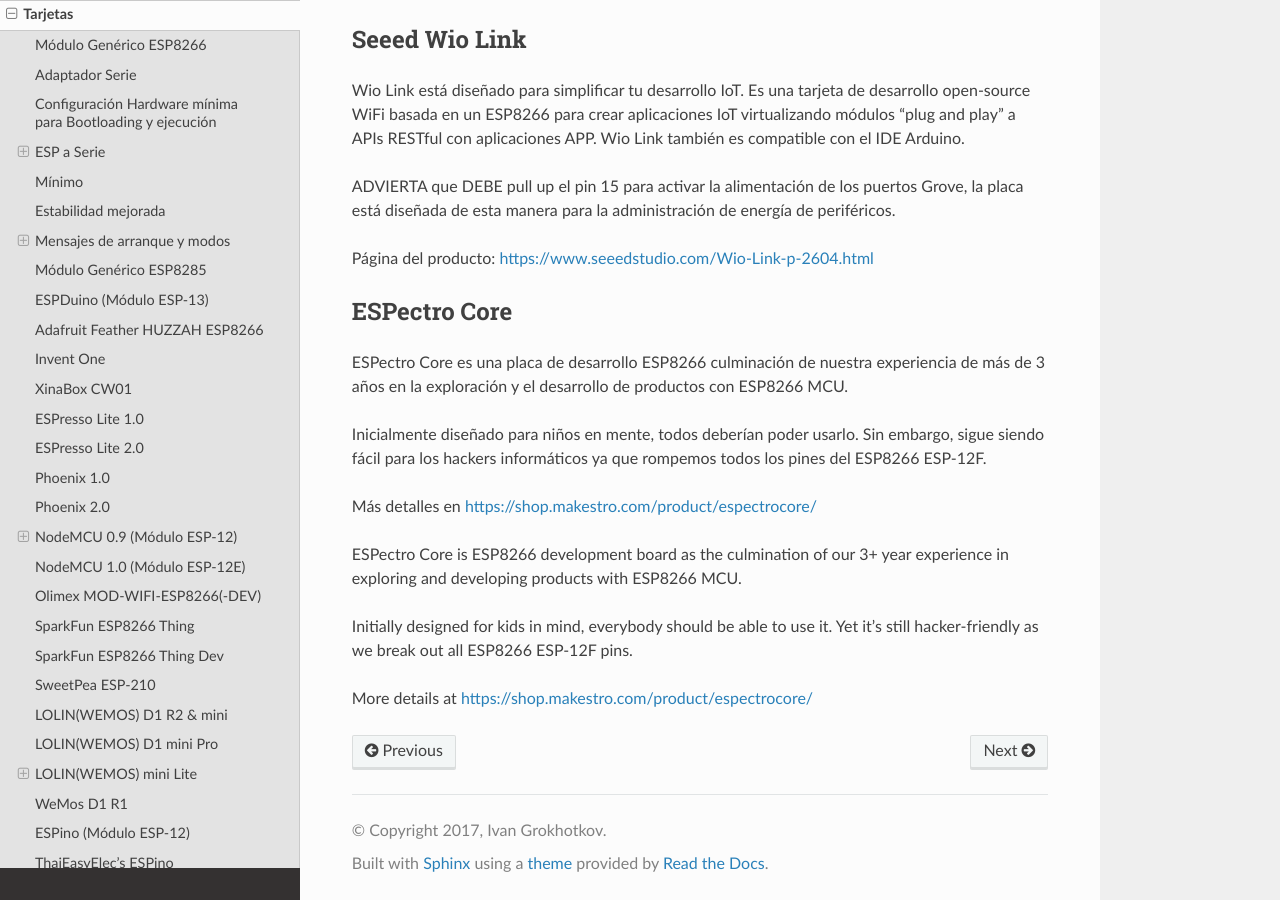
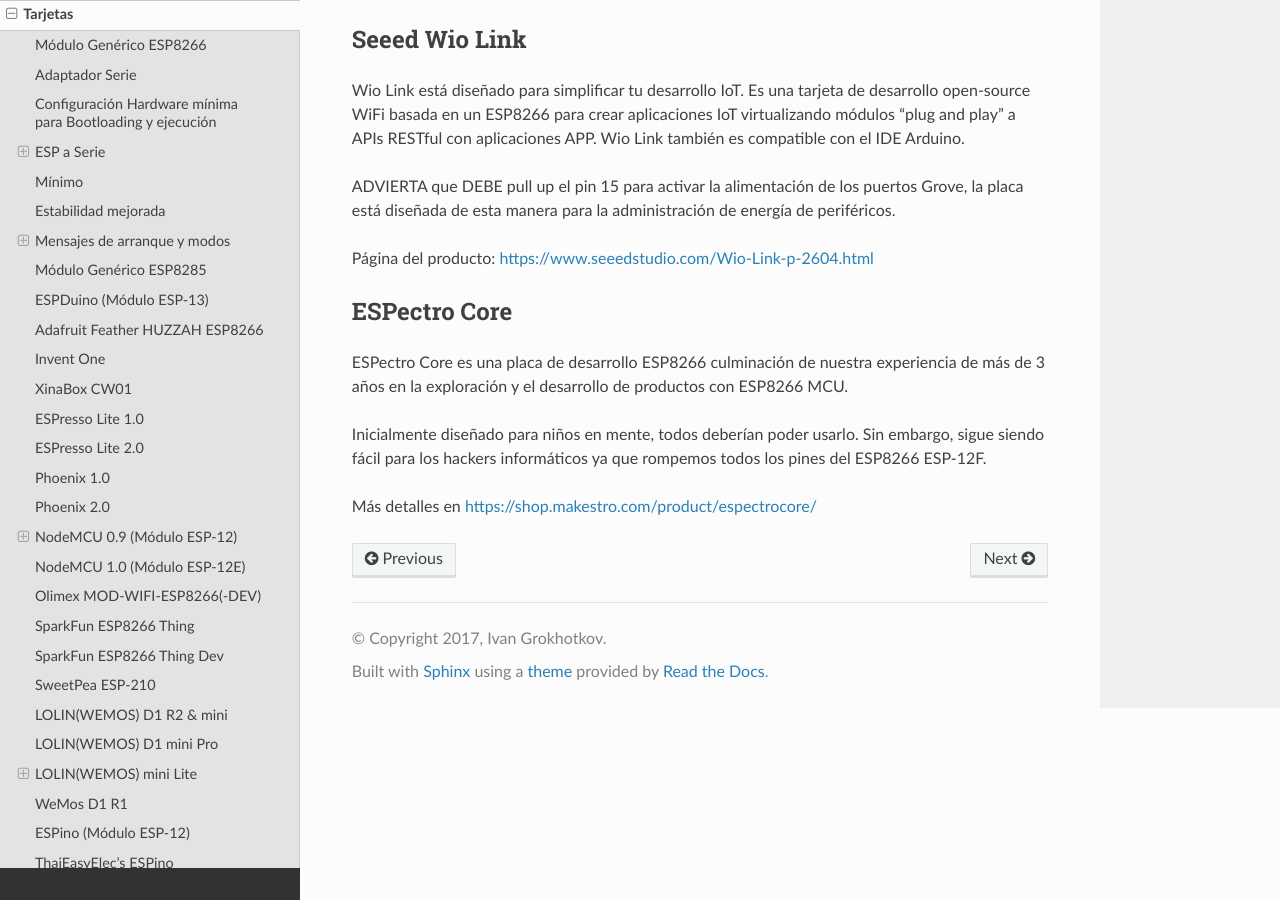
Before and after one commit to lrmoreno007/ESP8266-Arduino-Spanish, a Sphinx documentation site: the page built from doc/boards.rst, in a window 1280 px wide and 900 px high, scrolled down 11128 px. Built offline with Sphinx 7.4.7 and the Read the Docs theme 2.0.0, drawn with Linux system fonts in a browser that asks for light colours.

Commit message:
ESPectro Core board support (#5419)

```diff
--- a/doc/boards.rst
+++ b/doc/boards.rst
@@ -441,11 +441,3 @@
 Inicialmente diseñado para niños en mente, todos deberían poder usarlo. Sin embargo, sigue siendo fácil para los hackers informáticos ya que rompemos todos los pines del ESP8266 ESP-12F.
 
 Más detalles en https://shop.makestro.com/product/espectrocore/
-
-
-
-ESPectro Core is ESP8266 development board as the culmination of our 3+ year experience in exploring and developing products with ESP8266 MCU.
-
-Initially designed for kids in mind, everybody should be able to use it. Yet it's still hacker-friendly as we break out all ESP8266 ESP-12F pins.
-
-More details at https://shop.makestro.com/product/espectrocore/
```
